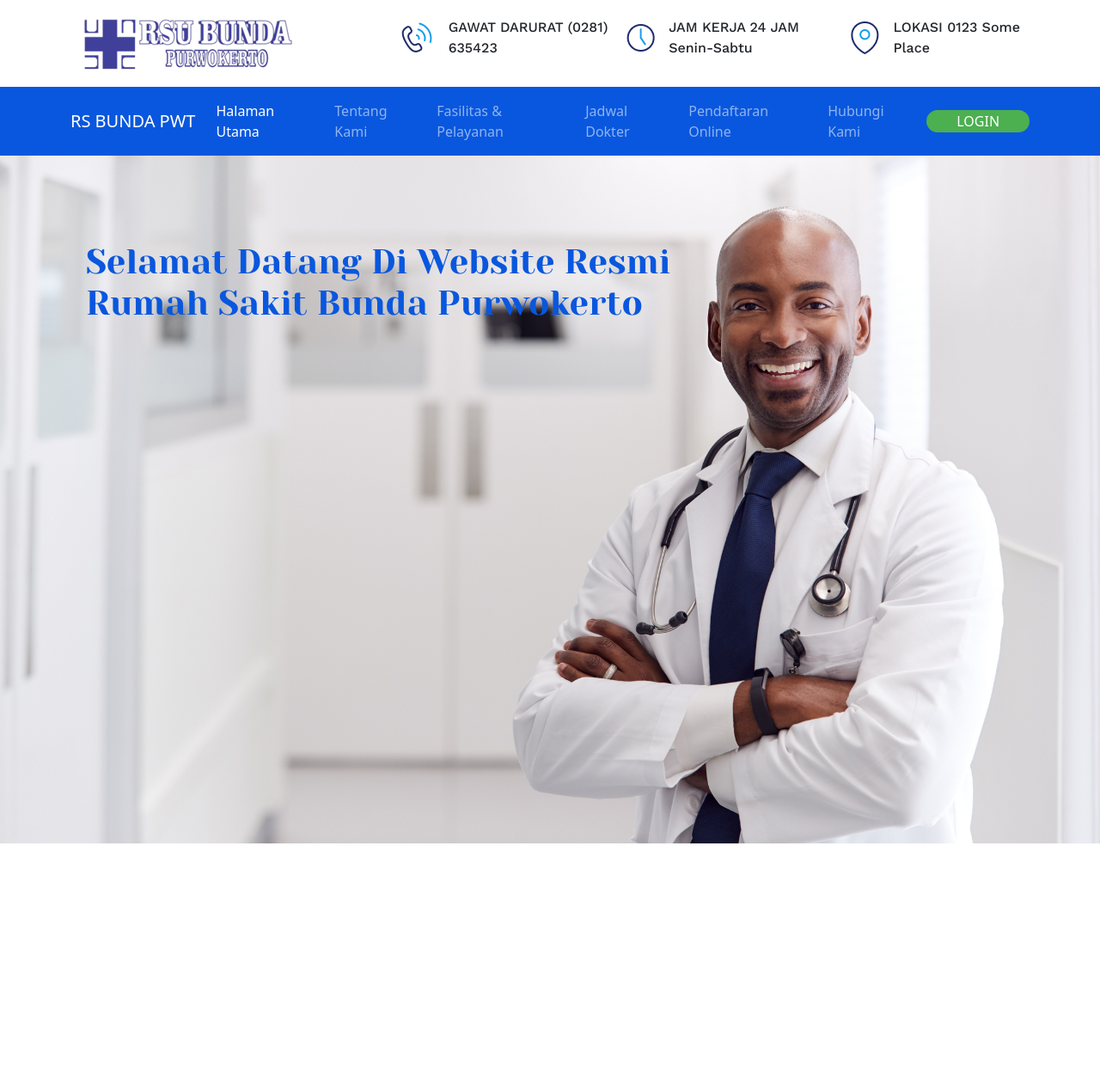
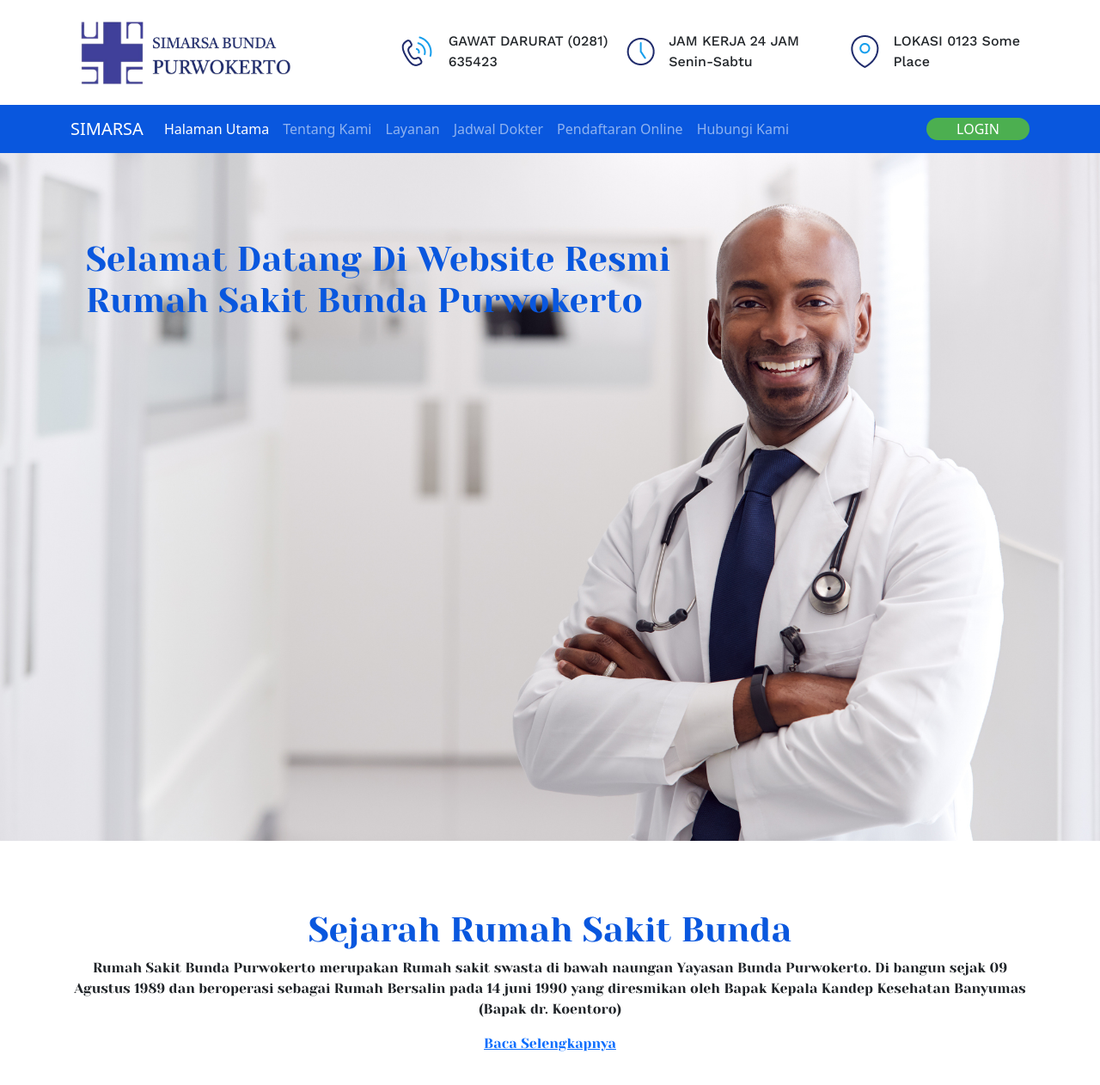
Before and after one commit to FirstyanAgeng/MacroChallenge-Af-Group1-Simarsa, a React (Create React App) app: page / in a window 1280 px wide. Shown: the top 1262 px of the page at 86% size. Before the commit the page ends 981 px from the top, so only its background shows below. Built offline with nearby package versions, Linux system fonts and the light colour scheme.

Commit message:
update navbar

```diff
--- a/src/components/Navbar.jsx
+++ b/src/components/Navbar.jsx
@@ -1,6 +1,6 @@
 import { Container, Nav, Navbar, Row, Col, Stack } from "react-bootstrap";
 import { NavLink } from "react-router-dom";
-import Logo from "../assets/images/logo.png";
+import Logo from "../assets/images/logo-simarsa.png";
 import Telp from "../assets/images/telp.png";
 import Jam from "../assets/images/jam.png";
 import Lokasi from "../assets/images/lokasi.png";
@@ -11,9 +11,9 @@
       <section className="container logo">
         <Row>
           <Col xs={4}>
-            <img src={Logo} alt="" />
+            <img src={Logo} width="250px" alt="" />
           </Col>
-          <Col xs={8}>
+          <Col xs={8} className="mt-3">
             <Stack direction="horizontal" gap="3">
               <img src={Telp} alt="" />
               GAWAT DARURAT (0281) 635423
@@ -28,7 +28,7 @@
       <Navbar className="navbar-main" variant="dark" expand="lg">
         <Container>
           <NavLink to="/" className="navbar-brand">
-            RS BUNDA PWT
+            SIMARSA
           </NavLink>
           <Navbar.Toggle aria-controls="basic-navbar-nav" />
           <Navbar.Collapse id="basic-navbar-nav">
@@ -40,7 +40,7 @@
                 Tentang Kami
               </NavLink>
               <NavLink className="nav-link" to="/fasilitas">
-                Fasilitas & Pelayanan
+                Layanan
               </NavLink>
               <NavLink className="nav-link" to="/jadwaldokter">
                 Jadwal Dokter
--- a/src/pages/Beranda.jsx
+++ b/src/pages/Beranda.jsx
@@ -3,12 +3,22 @@
 const Beranda = () => {
   return (
     <>
-      <section className="beranda">
+      <div className="beranda">
         <h1 className="judul">
           Selamat Datang Di Website Resmi <br />
           Rumah Sakit Bunda Purwokerto
         </h1>
-      </section>
+      </div>
+      <div className="content-beranda container">
+        <h1>Sejarah Rumah Sakit Bunda</h1>
+        <p>
+          Rumah Sakit Bunda Purwokerto merupakan Rumah sakit swasta di bawah
+          naungan Yayasan Bunda Purwokerto. Di bangun sejak 09 Agustus 1989 dan
+          beroperasi sebagai Rumah Bersalin pada 14 juni 1990 yang diresmikan
+          oleh Bapak Kepala Kandep Kesehatan Banyumas (Bapak dr. Koentoro)
+        </p>
+        <a href="">Baca Selengkapnya</a>
+      </div>
     </>
   );
 };
--- a/src/pages/Pendaftaran.jsx
+++ b/src/pages/Pendaftaran.jsx
@@ -25,7 +25,10 @@
                 </Form.Group>
                 <Form.Group className="mb-3" controlId="formBasicEmail">
                   <Form.Label>No Hp</Form.Label>
-                  <Form.Control type="email" placeholder="Enter email" />
+                  <Form.Control
+                    type="email"
+                    placeholder="Masukan no.hp anda..."
+                  />
                 </Form.Group>
 
                 <Form.Group className="mb-3">
@@ -76,7 +79,7 @@
                   *Pastikan data sudah terisi dengan benar
                 </Form.Text>
               </Form.Group>
-              <button variant="primary" type="submit" className="tombol-submit">
+              <button type="submit" className="tombol-submit">
                 KONFIRMASI
               </button>
             </Col>
--- a/src/pages/TentangKami.jsx
+++ b/src/pages/TentangKami.jsx
@@ -12,7 +12,7 @@
           </Container>
         </Card.ImgOverlay>
       </Card>
-      <Container>
+      <Container className="mt-5 mb-5">
         <Row>
           <Col>
             <img src={logoRs} alt="logo" className="logoRs" />
--- a/src/styles/style.css
+++ b/src/styles/style.css
@@ -6,6 +6,21 @@
   background: url(../assets/images/background.jpg);
   background-size: cover;
   height: 100vh;
+  width: 100%;
+}
+
+.content-beranda {
+  height: 50vh;
+  width: 100%;
+  justify-content: center;
+  text-align: center;
+  align-items: center;
+  margin-top: 5rem;
+  font-family: "Yeseva One", cursive;
+}
+
+.content-beranda h1 {
+  color: #0957de;
 }
 
 .judul {
@@ -68,6 +83,7 @@
 .isi-kartu {
   background-color: #bfd2f8;
 }
+
 /* .navbar-list {
   color: white;
   text-decoration: none;
```
Also changed, not shown: src/assets/images/logo-simarsa.png (added).
